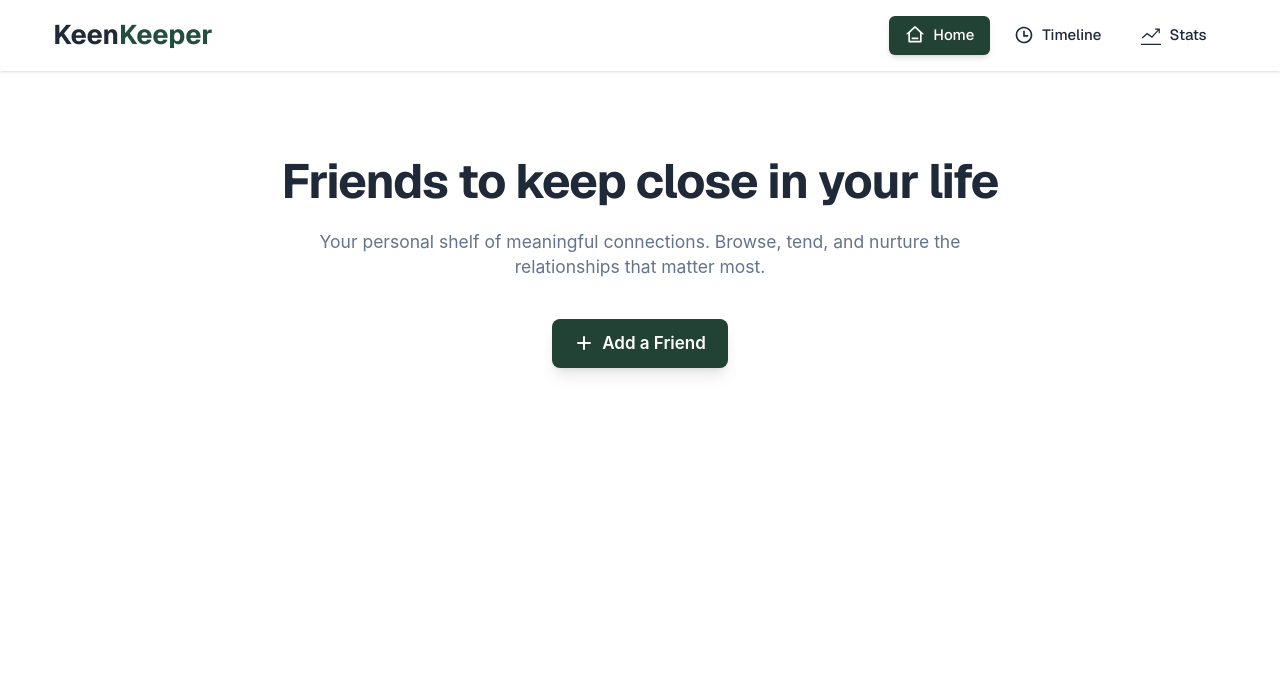
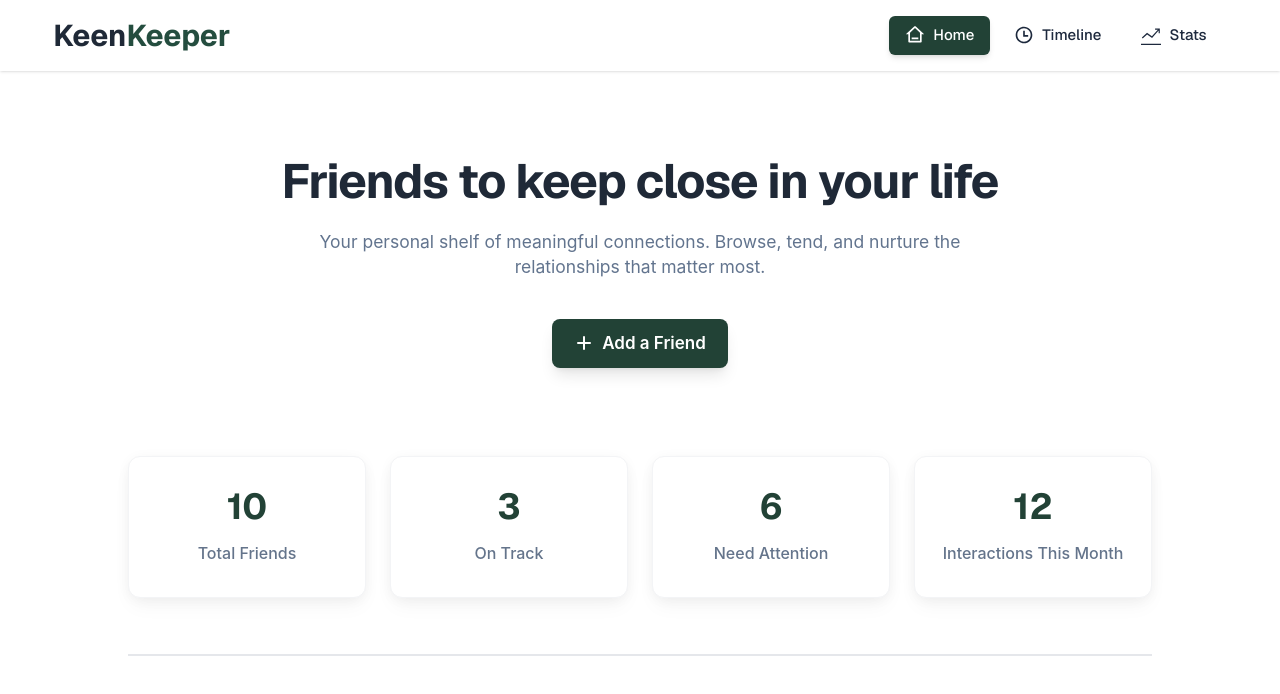
Before and after one commit to fardin33/Assignment_07, a React (Vite) app in the folder KeenKeeper/: page / in a window 1280 px wide. Shown: the top 694 px of the page. Built offline with nearby package versions, Linux system fonts and the light colour scheme.

Commit message:
Keen Keeper, HomePage Stats Section Complete

```diff
--- a/KeenKeeper/src/components/homePageComponents/StatsSection.jsx
+++ b/KeenKeeper/src/components/homePageComponents/StatsSection.jsx
@@ -1,7 +1,39 @@
 import React from "react";
 
 const StatsSection = () => {
-  return <div>Stats Section</div>;
+  const stats = [
+    { id: 1, value: "10", label: "Total Friends" },
+    { id: 2, value: "3", label: "On Track" },
+    { id: 3, value: "6", label: "Need Attention" },
+    { id: 4, value: "12", label: "Interactions This Month" },
+  ];
+
+  return (
+    <section className="w-[80%] mx-auto pt-6 md:pt-10 lg:pt-12 pb-10">
+      {/* Container with responsive grid */}
+      <div className="grid grid-cols-1 sm:grid-cols-2 lg:grid-cols-4 gap-4 md:gap-6">
+        {stats.map((stat) => (
+          <div
+            key={stat.id}
+            className="bg-white py-8 px-4 rounded-xl border border-gray-100 shadow-[0_2px_15px_-3px_rgba(0,0,0,0.07),0_10px_20px_-2px_rgba(0,0,0,0.04)] flex flex-col items-center justify-center text-center transition-all duration-300 hover:shadow-md"
+          >
+            {/* Value/Number */}
+            <h2 className="geist text-2xl md:text-3xl lg:text-4xl font-bold text-[#224236] leading-none mb-3">
+              {stat.value}
+            </h2>
+
+            {/* Label */}
+            <p className="mt-1 text-[#64748B] text-[14.5px] md:text-[15px] lg:text-[16px] font-medium">
+              {stat.label}
+            </p>
+          </div>
+        ))}
+      </div>
+
+      {/* Bottom subtle divider from your image */}
+      <div className="mt-14 border-b-2 border-gray-200 w-full"></div>
+    </section>
+  );
 };
 
 export default StatsSection;
--- a/KeenKeeper/src/components/shared/Navbar.jsx
+++ b/KeenKeeper/src/components/shared/Navbar.jsx
@@ -1,104 +1,3 @@
-// import React from "react";
-// import { RiHome3Line } from "react-icons/ri";
-// import { RiTimeLine } from "react-icons/ri";
-// import { TfiStatsUp } from "react-icons/tfi";
-// import { NavLink } from "react-router-dom";
-
-// const Navbar = () => {
-//   const links = [
-//     {
-//       name: "Home",
-//       path: "/",
-//       icon: <RiHome3Line className="text-lg md:text-lg lg:text-xl" />,
-//     },
-//     {
-//       name: "Timeline",
-//       path: "/timeline",
-//       icon: <RiTimeLine className="text-lg md:text-lg lg:text-xl" />,
-//     },
-//     {
-//       name: "Stats",
-//       path: "/stats",
-//       icon: <TfiStatsUp className="text-xl" />,
-//     },
-//   ];
-
-//   const getLinkStyles = ({ isActive }) => {
-//     const base =
-//       "flex items-center gap-2 px-4 py-2 rounded-md font-medium transition-all duration-300 text-[13px] md:text-[14px] lg:text-[15px]";
-//     const active = "bg-[#224236] text-white shadow-md";
-
-//     const inactive = "text-slate-800 hover:bg-slate-300 hover:text-slate-900";
-//     return `${base} ${isActive ? active : inactive}`;
-//   };
-
-//   const navLinks = (
-//     <>
-//       {links.map((link) => (
-//         <li key={link.path}>
-//           <NavLink to={link.path} className={getLinkStyles}>
-//             {link.icon}
-//             {link.name}
-//           </NavLink>
-//         </li>
-//       ))}
-//     </>
-//   );
-
-//   return (
-//     <div className="w-full bg-base-100 shadow-sm sticky top-0 z-50">
-//       <div className="navbar w-11/12 mx-auto px-0">
-//         {/* Left Side: */}
-//         <div className="navbar-start">
-//           <div className="dropdown">
-//             <label tabIndex={0} className="btn btn-ghost lg:hidden p-0 mr-3">
-//               <svg
-//                 xmlns="http://www.w3.org/2000/svg"
-//                 className="h-6 w-6"
-//                 fill="none"
-//                 viewBox="0 0 24 24"
-//                 stroke="currentColor"
-//               >
-//                 <path
-//                   strokeLinecap="round"
-//                   strokeLinejoin="round"
-//                   strokeWidth="2"
-//                   d="M4 6h16M4 12h8m-8 6h16"
-//                 />
-//               </svg>
-//             </label>
-//             <ul
-//               tabIndex={0}
-//               className="menu menu-sm dropdown-content mt-3 z-1 p-2 shadow bg-base-100 rounded-box w-52 gap-1 border"
-//             >
-//               {navLinks}
-//             </ul>
-//           </div>
-
-//           {/* Logo Section */}
-//           <NavLink to="/" className="flex items-center cursor-pointer">
-//             <span className="geist text-2xl font-bold  text-[#1F2937]">
-//               Keen
-//             </span>
-//             <span className="geist text-2xl font-bold  text-[#244D3F]">
-//               Keeper
-//             </span>
-//           </NavLink>
-//         </div>
-
-//         {/* Right Side: */}
-//         <div className="navbar-end">
-//           <ul className="geist menu menu-horizontal px-1 gap-2 hidden lg:flex">
-//             {navLinks}
-//           </ul>
-//         </div>
-//       </div>
-//     </div>
-//   );
-// };
-
-// export default Navbar;
-
 import React from "react";
 import { RiHome3Line, RiTimeLine } from "react-icons/ri";
 import { TfiStatsUp } from "react-icons/tfi";
@@ -177,10 +76,10 @@ const Navbar = () => {
           </div>
 
           <NavLink to="/" className="flex items-center cursor-pointer">
-            <span className="geist text-[23.5px] md:text-[25.5px] lg:text-[27px] font-bold text-[#1F2937]">
+            <span className="geist text-[23.5px] md:text-[25.5px] lg:text-[30px] font-bold text-[#1F2937]">
               Keen
             </span>
-            <span className="geist text-[23.5px] md:text-[25.5px] lg:text-[27px] font-bold text-[#244D3F]">
+            <span className="geist text-[23.5px] md:text-[25.5px] lg:text-[30px] font-bold text-[#244D3F]">
               Keeper
             </span>
           </NavLink>
--- a/KeenKeeper/src/pages/homepage/HomePage.jsx
+++ b/KeenKeeper/src/pages/homepage/HomePage.jsx
@@ -1,10 +1,12 @@
 import React from "react";
 import HeroSection from "../../components/homePageComponents/HeroSection";
+import StatsSection from "../../components/homePageComponents/StatsSection";
 
 const HomePage = () => {
   return (
     <div>
       <HeroSection />
+      <StatsSection />
     </div>
   );
 };
```
